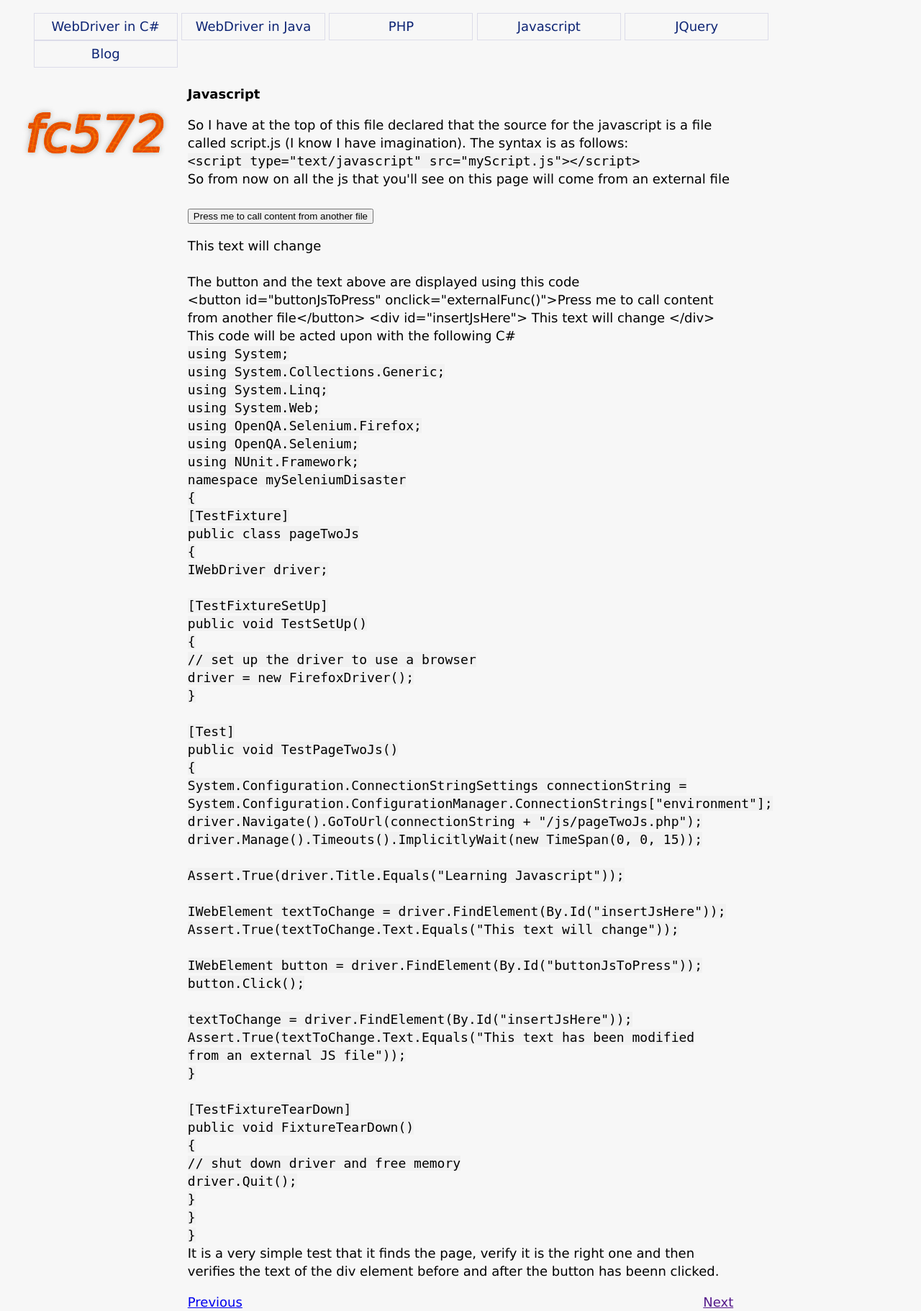
After one commit to fc572/fc572, a PHP site: page /fc572/js/pageTwoJs.php in a window 1280 px wide. The commit adds this page. Shown: the whole page at 72% size. Run offline with PHP 8.4, Linux system fonts and the light colour scheme.

Commit message:
som more stuf done

```diff
--- /dev/null
+++ b/js/pageTwoJs.php
@@ -0,0 +1,91 @@
+<!DOCTYPE html>
+<html>
+	<head>
+		<link href="../style.css" rel="stylesheet" type="text/css" >
+		<script type="text/javascript" src="script.js"></script>
+		<title> Learning Javascript </title>
+	</head>
+
+	<body>
+	<div id="marginTop"><?php include "../menu.php";?></div>
+	<div id="leftColumn"></div>
+	<div id="centre">
+		<strong> Javascript </strong>
+
+		<p>
+		So I have at the top of this file declared that the source for the javascript is a file called script.js (I know
+		I have imagination). The syntax is as follows: <code><br/>&lt;script type="text/javascript" src="myScript.js"&gt;&lt;/script&gt;
+		</code><br/>
+		So from now on all the js that you'll see on this page will come from an external file <br/><br/>
+
+			<button id="buttonJsToPress" onclick="externalFunc()">Press me to call content from another file</button>
+			<div id="insertJsHere"> This text will change </div><br/>
+
+			The button and the text above are displayed using this code<br/>
+			&lt;button id="buttonJsToPress" onclick="externalFunc()"&gt;Press me to call content from another file&lt;/button&gt;
+			&lt;div id="insertJsHere"&gt; This text will change &lt;/div&gt;<br/>
+
+			This code will be acted upon with the following C# <br/>
+			<code>
+				using System;<br/>
+				using System.Collections.Generic;<br/>
+				using System.Linq;<br/>
+				using System.Web;<br/>
+				using OpenQA.Selenium.Firefox;<br/>
+				using OpenQA.Selenium;<br/>
+				using NUnit.Framework;<br/>
+
+				namespace mySeleniumDisaster<br/>
+				{<br/>
+					[TestFixture]<br/>
+					public class pageTwoJs<br/>
+					{<br/>
+						IWebDriver driver;<br/>
+<br/>
+						[TestFixtureSetUp]<br/>
+						public void TestSetUp()<br/>
+						{<br/>
+							// set up the driver to use a browser<br/>
+							driver = new FirefoxDriver();<br/>
+						}<br/>
+<br/>
+						[Test]<br/>
+						public void TestPageTwoJs()<br/>
+						{<br/>
+							System.Configuration.ConnectionStringSettings connectionString = System.Configuration.ConfigurationManager.ConnectionStrings["environment"];<br/>
+							driver.Navigate().GoToUrl(connectionString + "/js/pageTwoJs.php");<br/>
+							driver.Manage().Timeouts().ImplicitlyWait(new TimeSpan(0, 0, 15));<br/>
+<br/>
+							Assert.True(driver.Title.Equals("Learning Javascript"));<br/>
+<br/>
+							IWebElement textToChange = driver.FindElement(By.Id("insertJsHere"));<br/>
+							Assert.True(textToChange.Text.Equals("This text will change"));<br/>
+<br/>
+							IWebElement button = driver.FindElement(By.Id("buttonJsToPress"));<br/>
+							button.Click();<br/>
+<br/>
+							textToChange = driver.FindElement(By.Id("insertJsHere"));<br/>
+							Assert.True(textToChange.Text.Equals("This text has been modified from an external JS file"));<br/>
+						}<br/>
+<br/>
+						[TestFixtureTearDown]<br/>
+						public void FixtureTearDown()<br/>
+						{<br/>
+							// shut down driver and free memory<br/>
+							driver.Quit();<br/>
+						}<br/>
+					}<br/>
+				}<br/>
+			</code>
+			It is a very simple test that it finds the page, verify it is the right one and then verifies the text of the div element before
+			and after the button has beenn clicked.<br/>
+		</p>
+
+
+
+		<div class="chapter"> <div class="prev"> <a href="pageOneJs.php"> Previous </a> </div> <div class="next"> <a href=""> Next </a> </div></div>
+	</div>
+	<div id="rightColumn"></div>
+	<div id="footer"></div>
+	</body>
+</html>
--- a/style.css
+++ b/style.css
@@ -1,11 +1,35 @@
 #marginTop{
 	height: 100px;
-	background-image: url(./images/fc572_Logo.png);
-	background-repeat:no-repeat;
+}
+#marginTop ul
+{
+list-style: none;
+padding: 0;
+margin-left: 2em;;
+}
+
+#marginTop li
+{
+float: left;
+margin: 0 0.15em;
+}
+
+#marginTop li a
+{
+height: 2em;
+line-height: 2em;
+float: left;
+width: 11em;
+display: block;
+border: 0.1em solid #dcdce9;
+color: #0d2474;
+text-decoration: none;
+text-align: center;
 }
 
 #leftColumn {
-
+		background-image: url(./images/fc572_Logo.png);
+	background-repeat:no-repeat;
     	height: 300px;
 	width: 20%;
 	float:left;
```
Also changed, not shown: pageTemplate.php (added, +21 -0 lines).
